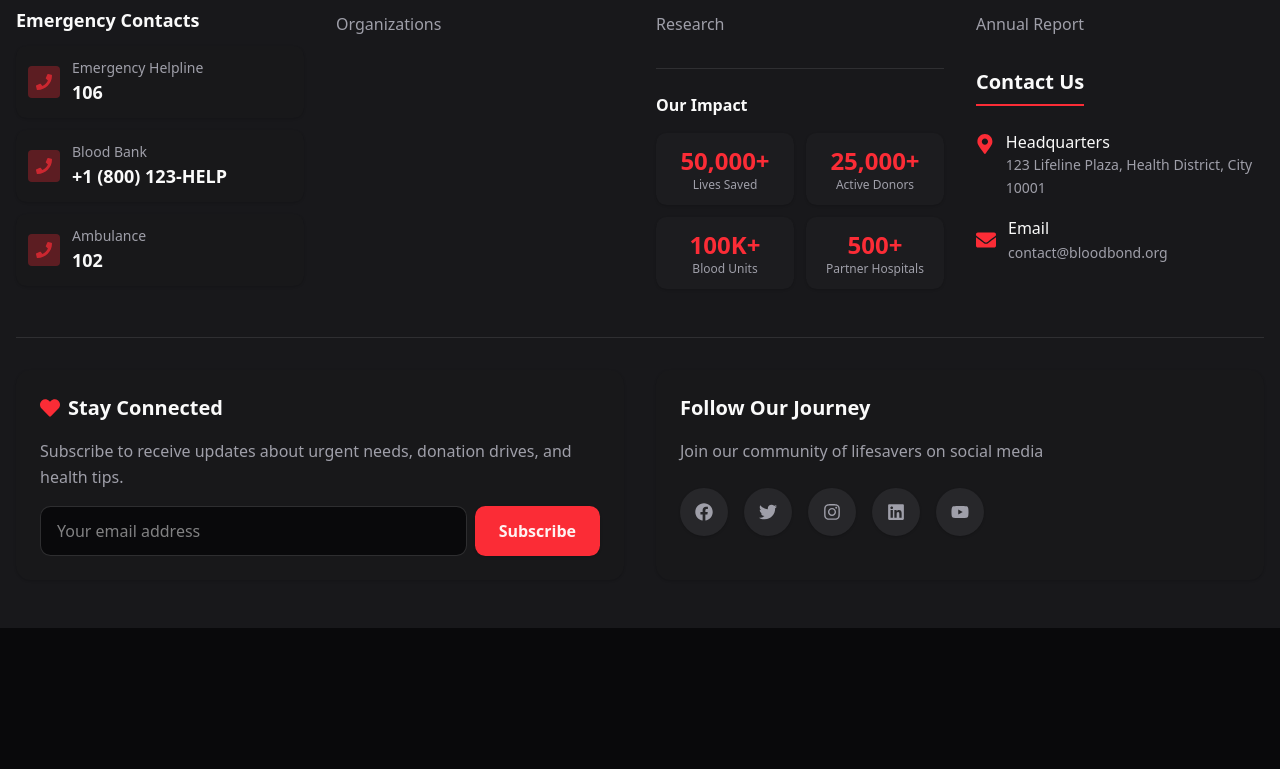
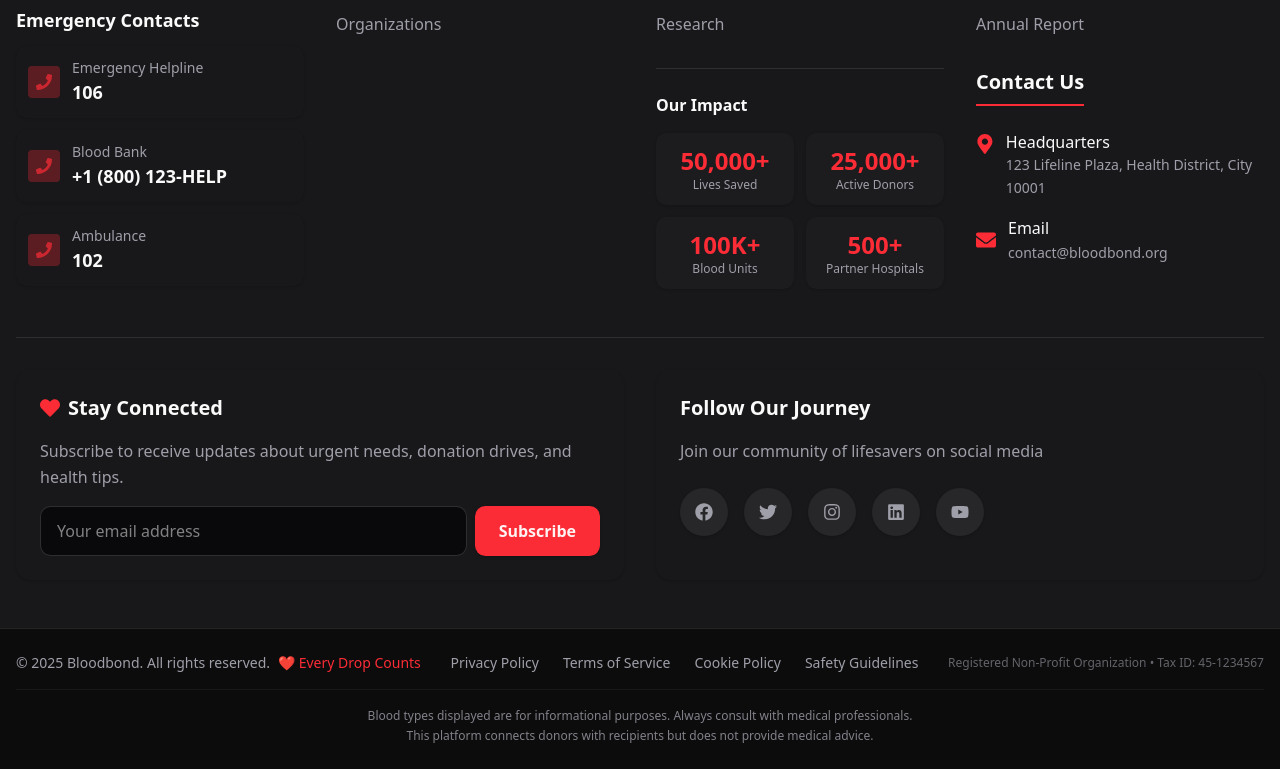
Before and after one commit to rashedulraha/BloodBond-Client, a React (Vite) app: page / in a window 1280 px wide. Shown: the part 434-1203 px from the top of the page. Before the commit the page ends 1062 px from the top, so only its background shows below. Built offline with nearby package versions, Linux system fonts and the light colour scheme.

Commit message:
Bottom Bar

```diff
--- a/src/Page/Shared/Footer/Footer.tsx
+++ b/src/Page/Shared/Footer/Footer.tsx
@@ -360,6 +360,39 @@ const Footer: React.FC<FooterProps> = ({ className = "" }) => {
           </div>
         </div>
       </div>
+      {/* Bottom Bar */}
+      <div className="bg-background/80 py-6 border-t border-border">
+        <div className="container mx-auto px-4">
+          <div className="flex flex-col md:flex-row justify-between items-center gap-4">
+            <div className="text-muted-foreground text-sm font-sans">
+              © {currentYear} Bloodbond. All rights reserved.
+              <span className="text-primary ml-2">❤️ Every Drop Counts</span>
+            </div>
+            <div className="flex items-center gap-6 text-sm">
+              {legalLinks.map((link) => (
+                <a
+                  key={link.href}
+                  href={link.href}
+                  className="text-muted-foreground hover:text-foreground transition-colors font-sans">
+                  {link.label}
+                </a>
+              ))}
+            </div>
+            <div className="text-xs text-muted-foreground/60 font-sans">
+              Registered Non-Profit Organization • Tax ID: 45-1234567
+            </div>
+          </div>
+          <div className="mt-4 pt-4 border-t border-border/50 text-center">
+            <p className="text-xs text-muted-foreground/80 font-sans leading-relaxed">
+              Blood types displayed are for informational purposes. Always
+              consult with medical professionals.
+              <br />
+              This platform connects donors with recipients but does not provide
+              medical advice.
+            </p>
+          </div>
+        </div>
+      </div>
     </footer>
   );
 };
```
